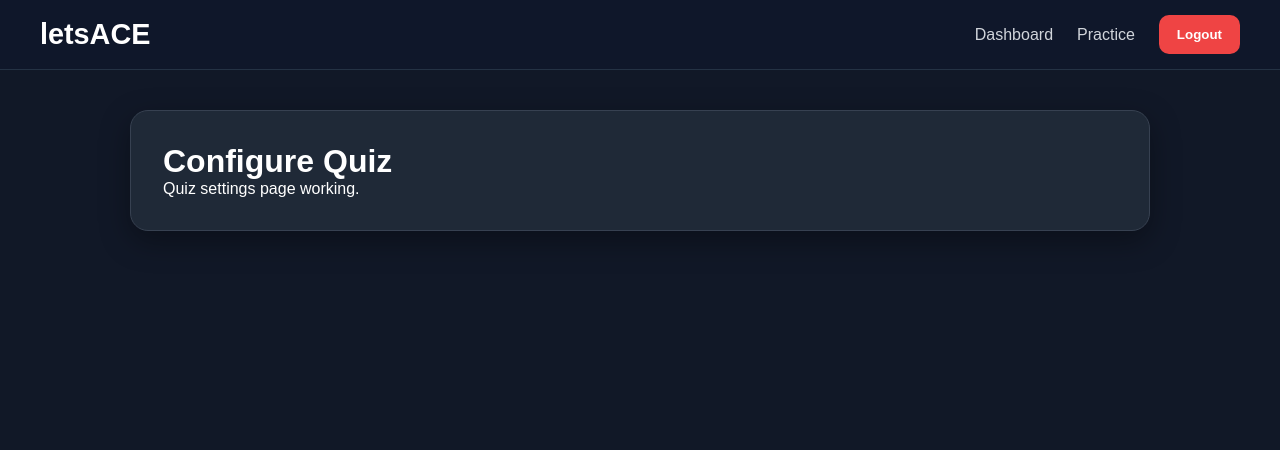
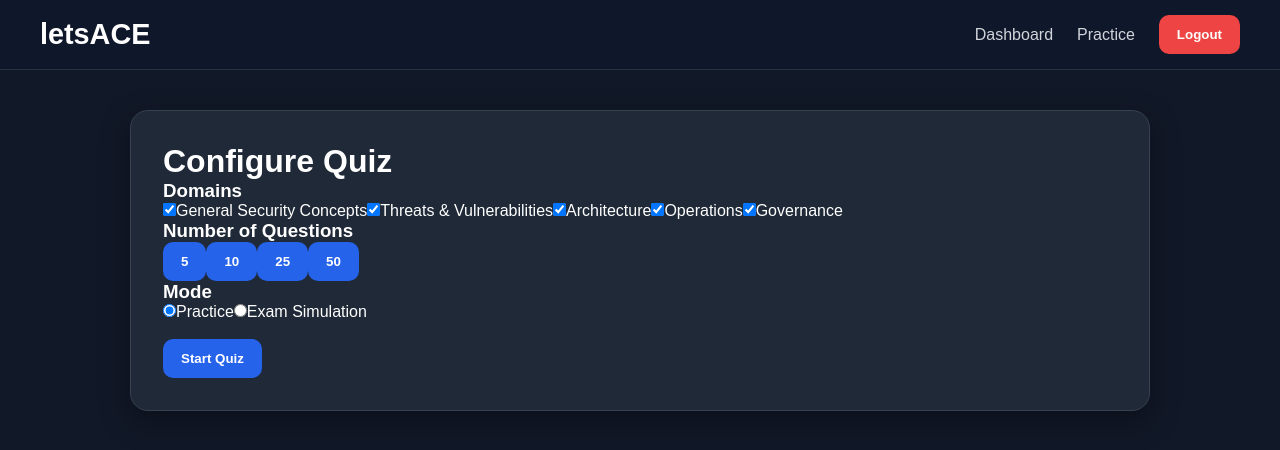
Before and after one commit to Harris-Cabrera/letsACE, a React (Vite) app in the folder frontend/: page /quiz/settings in a window 1280 px wide. Shown: the top 450 px of the page. Built offline with nearby package versions, Linux system fonts and the light colour scheme.

Commit message:
Simple QuizSetting added

```diff
--- a/frontend/src/components/Navbar.jsx
+++ b/frontend/src/components/Navbar.jsx
@@ -17,7 +17,7 @@ function Navbar() {
 
             <div className="navbar-links">
                 <Link to="/dashboard">Dashboard</Link>
-                <Link to="/quiz">Practice</Link>
+                <Link to="/quiz/settings">Practice</Link>
 
                 <button className="logout-button" onClick={handleLogout}>
                     Logout
--- a/frontend/src/components/dashboard/DashboardHeader.jsx
+++ b/frontend/src/components/dashboard/DashboardHeader.jsx
@@ -32,7 +32,7 @@ function DashboardHeader({ stats, history }) {
 
             <button
                 className="start-quiz-button"
-                onClick={() => navigate("/quiz")}
+                onClick={() => navigate("/quiz/settings")}
             >
                 🚀 Start Quiz
             </button>
--- a/frontend/src/pages/QuizSettings.jsx
+++ b/frontend/src/pages/QuizSettings.jsx
@@ -1,15 +1,137 @@
+import { useState } from "react";
+import { useNavigate } from "react-router-dom";
+
+import API from "../api";
+
 import Card from "../components/Card";
 import Layout from "../components/Layout";
 
 function QuizSettings() {
+    const navigate = useNavigate();
+
+    const [domains, setDomains] = useState([
+        "General Security Concepts",
+        "Threats & Vulnerabilities",
+        "Architecture",
+        "Operations",
+        "Governance",
+    ]);
+
+    const [limit, setLimit] = useState(5);
+    const [mode, setMode] = useState("practice");
+
+
+    const toggleDomain = (domain) => {
+        if (domains.includes(domain)) {
+            setDomains(
+                domains.filter((item) => item !== domain)
+            );
+        } else {
+            setDomains([...domains, domain]);
+        }
+    };
+
+
+    const startQuiz = async () => {
+        try {
+            const response = await API.post(
+                "/quiz/create",
+                {
+                    domains,
+                    limit,
+                    mode,
+                }
+            );
+
+
+            navigate("/quiz", {
+                state: {
+                    questions: response.data,
+                    mode,
+                },
+            });
+
+
+        } catch (error) {
+            console.error(error);
+        }
+    };
+
+
     return (
         <Layout>
             <Card>
+
                 <h1>Configure Quiz</h1>
-        <p>Quiz settings page working.</p>
+
+
+                <h3>Domains</h3>
+
+                {[
+                    "General Security Concepts",
+                    "Threats & Vulnerabilities",
+                    "Architecture",
+                    "Operations",
+                    "Governance",
+                ].map((domain) => (
+                    <label key={domain}>
+                        <input
+                            type="checkbox"
+                            checked={domains.includes(domain)}
+                            onChange={() => toggleDomain(domain)}
+                        />
+
+                        {domain}
+                    </label>
+                ))}
+
+
+
+                <h3>Number of Questions</h3>
+
+                {[5, 10, 25, 50].map((num) => (
+                    <button
+                        key={num}
+                        onClick={() => setLimit(num)}
+                    >
+                        {num}
+                    </button>
+                ))}
+
+
+                <h3>Mode</h3>
+
+                <label>
+                    <input
+                        type="radio"
+                        checked={mode === "practice"}
+                        onChange={() => setMode("practice")}
+                    />
+                    Practice
+                </label>
+
+
+                <label>
+                    <input
+                        type="radio"
+                        checked={mode === "exam"}
+                        onChange={() => setMode("exam")}
+                    />
+                    Exam Simulation
+                </label>
+
+
+                <br /><br />
+
+
+                <button onClick={startQuiz}>
+                    Start Quiz
+                </button>
+
             </Card>
         </Layout>
     );
 }
 
+
 export default QuizSettings;
```
Lines whose indentation alone changed are shown as unchanged.
